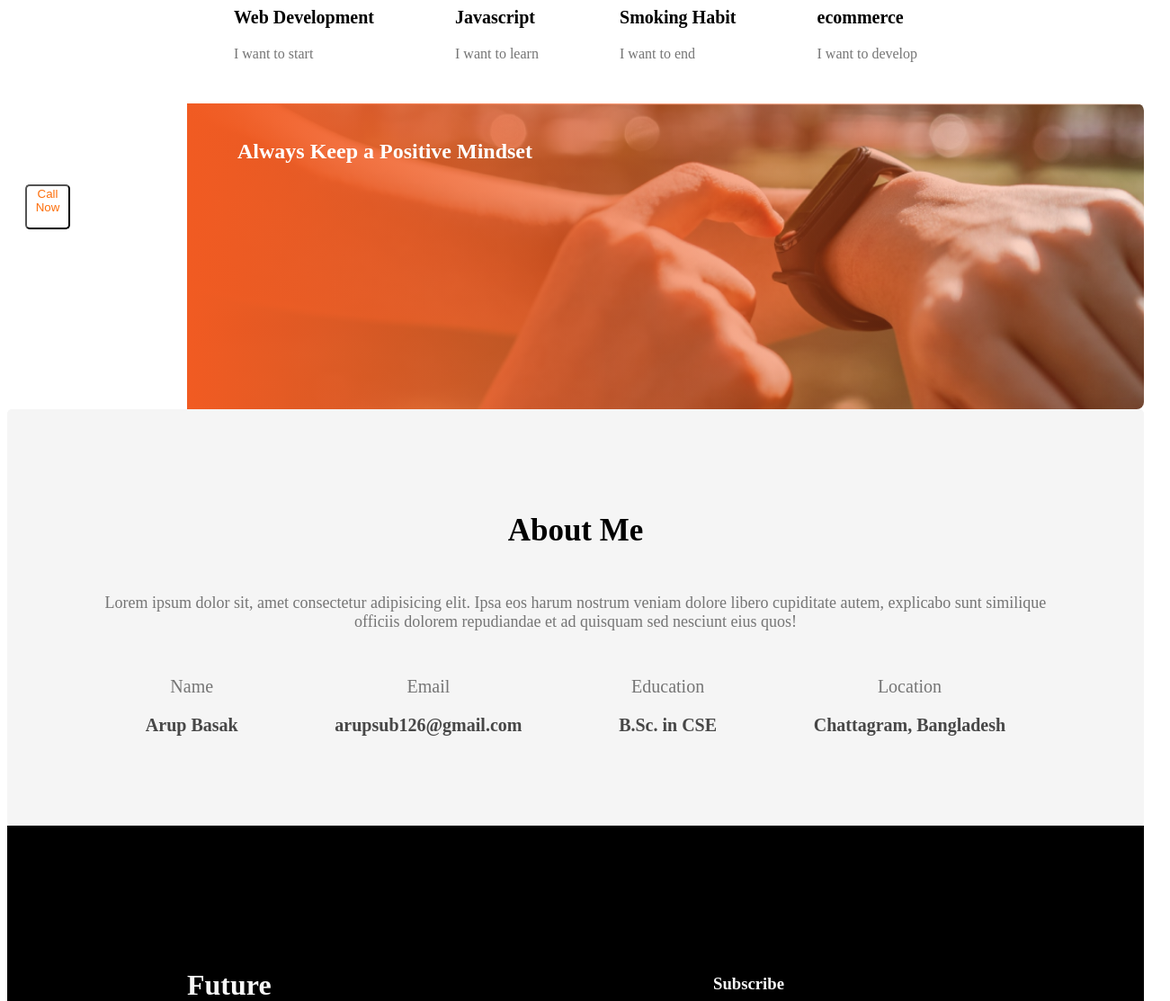
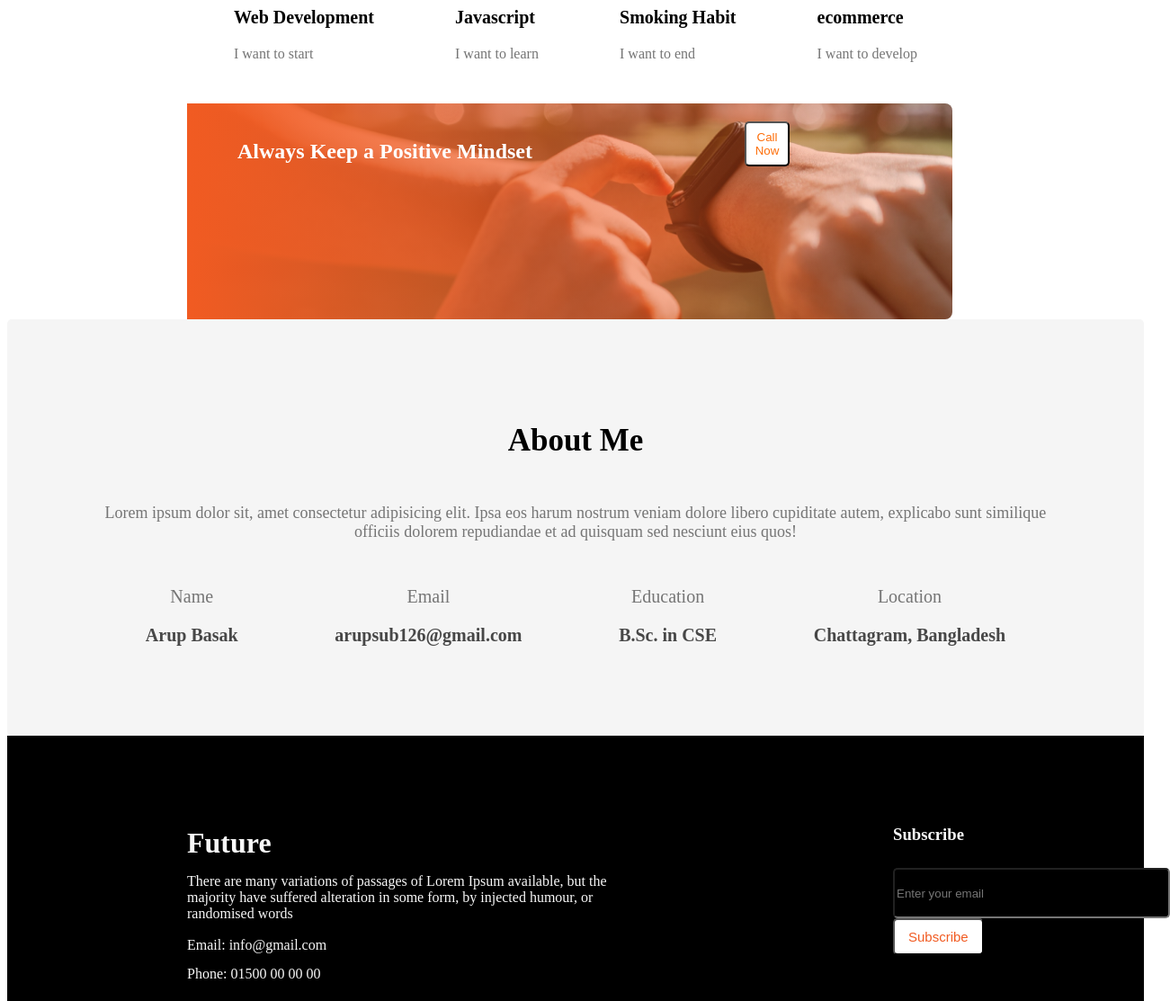
Before and after one commit to aruppcb/first-assignment, a plain HTML site: page index.html in a window 1280 px wide. Shown: the part 1950-3063 px from the top of the page at 90% size, 1301 px wide, since content can reach past the window. Drawn offline with Linux system fonts and the light colour scheme.

Commit message:
style changed

```diff
--- a/style.css
+++ b/style.css
@@ -86,8 +86,10 @@
     background-image:
     linear-gradient(90deg, #F15B22 0%, rgba(241, 91, 34, 0) 100%),
     url('images/watch.png');
+    display: flex;
+    width: 80%;
+    height: 200px;
     border-radius: 8px;
-    height: 300px;
     background-size: cover;
     color: white;
     padding: 20px;
@@ -103,8 +105,6 @@
 }
 .btn-second{
     color: #FD6E0A;
-    justify-content: center;
-    display: flex;
     width: 50px;
     height: 50px;
     background: #FFFFFF;
@@ -146,32 +146,30 @@
 /* Future Style */
 .future{
     display: flex;
-    gap: 100px;
+    gap: 300px;
     background: black;
-    padding: 130px 200px;
-}
-.future{
+    padding: 80px 200px;
     text-align:left;
 }
 .future-title{
     width: 148px;
-    height: 53px;
-    line-height: 53px;
+    height: 30px;
     color: #F8F8F8;
 }
 .future-description{
     width: 485px;
-    height: 78px;
+    height: 55px;
     color: #F8F8F8;
 }
 .email{
     width: 485px;
-    height: 78px;
+    height: 25px;
     color: #F8F8F8;
 }
 .phone{
+    line-height: 0px;
     width: 485px;
-    height: 78px;
+    height: 20px;
     color: #F8F8F8;
 }
 .future input[type="email"], textarea{
@@ -180,14 +178,9 @@
     border-radius: 5px;
     background-color: black;
 }
-input{
-    height: 50px;
-}
 .future a{
-    text-decoration: none;
     width: 175px;
     height: 46px;
-    gap: 20px;
 }
 .btn-third{
     color: #F15B22;
```
